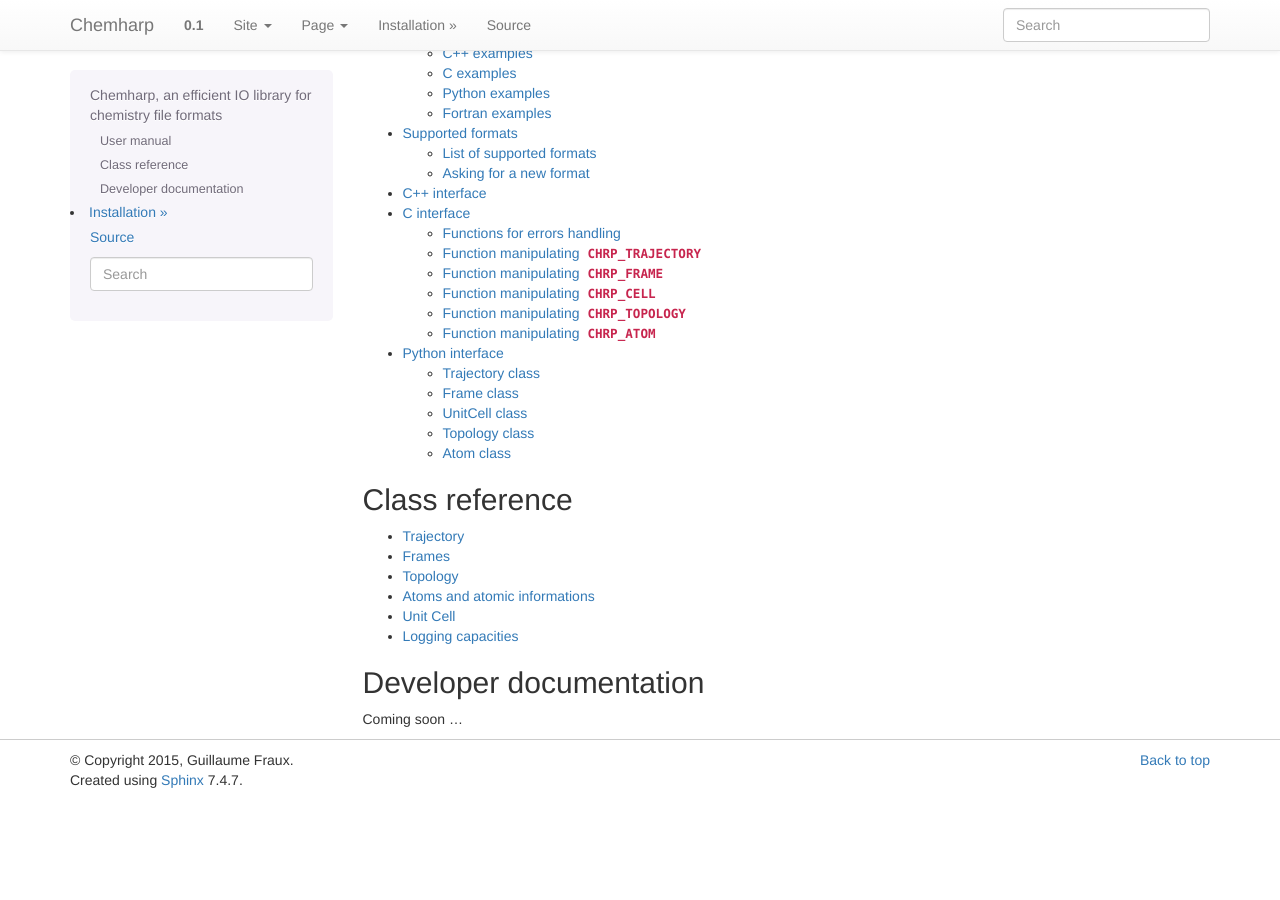
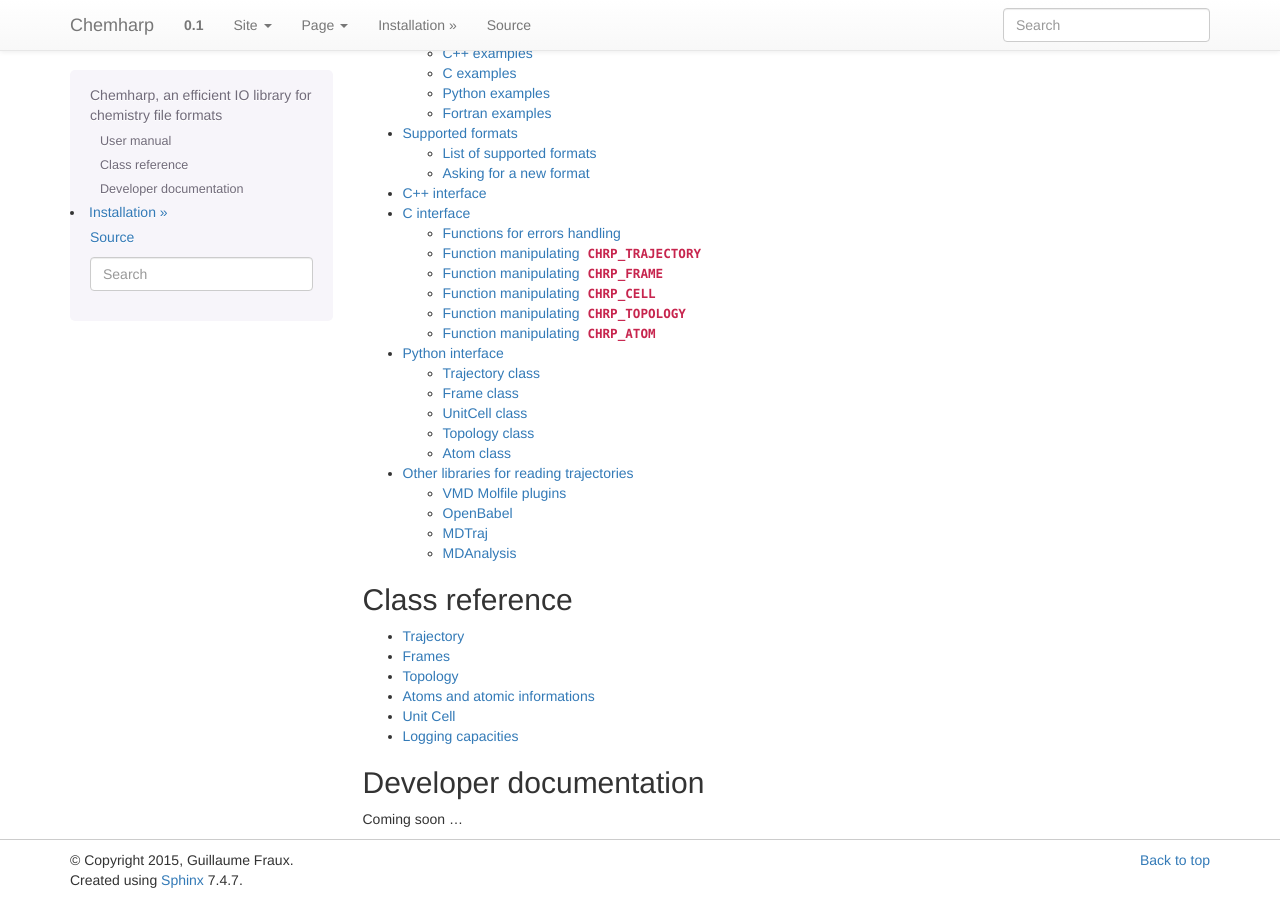
Before and after one commit to chemfiles/chemfiles, a Sphinx documentation site: the page built from doc/index.rst, in a window 1280 px wide and 900 px high, scrolled down 1318 px. Built offline with Sphinx 7.4.7, drawn with Linux system fonts in a browser that asks for light colours; pages that are not in the unit, such as notebooks, are missing from menus; before the commit the page ends 2118 px from its top, so only the background shows below that; some of the changed lines change nothing that is shown.

Commit message:
[doc] Add links to other libraries

```diff
--- a/doc/index.rst
+++ b/doc/index.rst
@@ -77,6 +77,7 @@
     bindings/c-api
     bindings/python-api
     bindings/fortran-api
+    others
 
 .. _classes-reference:
 
--- /dev/null
+++ b/doc/others.rst
@@ -0,0 +1,74 @@
+Other libraries for reading trajectories
+========================================
+
+If Chemharp does not provide what you are looking for, here are some other libraries
+for reading and/or writing trajectories, and the main differencies with Chemharp.
+
+VMD Molfile plugins
+-------------------
+
+`VMD <http://www.ks.uiuc.edu/Research/vmd/>`_ is a molecular visualisation program. A
+set of `plugins <http://www.ks.uiuc.edu/Research/vmd/plugins/molfile/>`_ distributed
+separatly provide read and write ability for around 60 differents formats.
+
+VMD molfiles plugins are written in C, and do not provide other documentation than
+the source code (which is very readable, I must say). It is pretty difficult to use
+it from other languages than C or C++.
+
+Majors differencies
+^^^^^^^^^^^^^^^^^^^
+
+* More formats than Chemharp;
+* No automatic format regognition;
+* Does not support a variable number of atoms;
+* Not multi-language;
+* Poor documentation for first start. You need to read other software to understand
+  what's going on.
+
+OpenBabel
+---------
+
+`OpenBabel <http://openbabel.org/wiki/Main_Page>`_ is the swiss army knife for
+converting trajectories from one format to another. It support over 110 file format.
+
+The library is written in C++, and provide Perl, Python, Java and Ruby bindings. It
+also provide stand-alone tools for conversions and analysis of trajectories.
+
+Majors differencies
+^^^^^^^^^^^^^^^^^^^
+
+* More formats than Chemharp;
+* Provide analysis tools, SMILES matching and database searching;
+* OpenBabel is distributed under the GNU Public Licence, which might make it harder
+  to use by other softwares: the other software *must* be GPL softwares;
+* OpenBabel is a complex tool, and provide many public classes. I could not find what
+  I was looking for easily.
+
+
+MDTraj
+------
+
+`MDTraj <http://mdtraj.org/latest/>`_ is a Python library for Molecular Dynamics
+trajectories reading and analysis.
+
+Majors differencies
+^^^^^^^^^^^^^^^^^^^
+
+* Provide analysis tools;
+* Only usable from Python;
+* Distributed under the Library GNU Public Licence, which mean that you can use the
+  code in non-GPL software, but must redistribute the library under GPL.
+
+MDAnalysis
+----------
+
+`MDAnalysis <http://www.mdanalysis.org/>`_ is a Python library for Molecular Dynamics
+trajectories reading and analysis.
+
+Majors differencies
+^^^^^^^^^^^^^^^^^^^
+
+* Provide analysis tools;
+* Only usable from Python;
+* MDAnalysis is distributed under the GNU Public Licence, which might make it harder
+  to use by other softwares: the other software *must* be GPL softwares;
```
